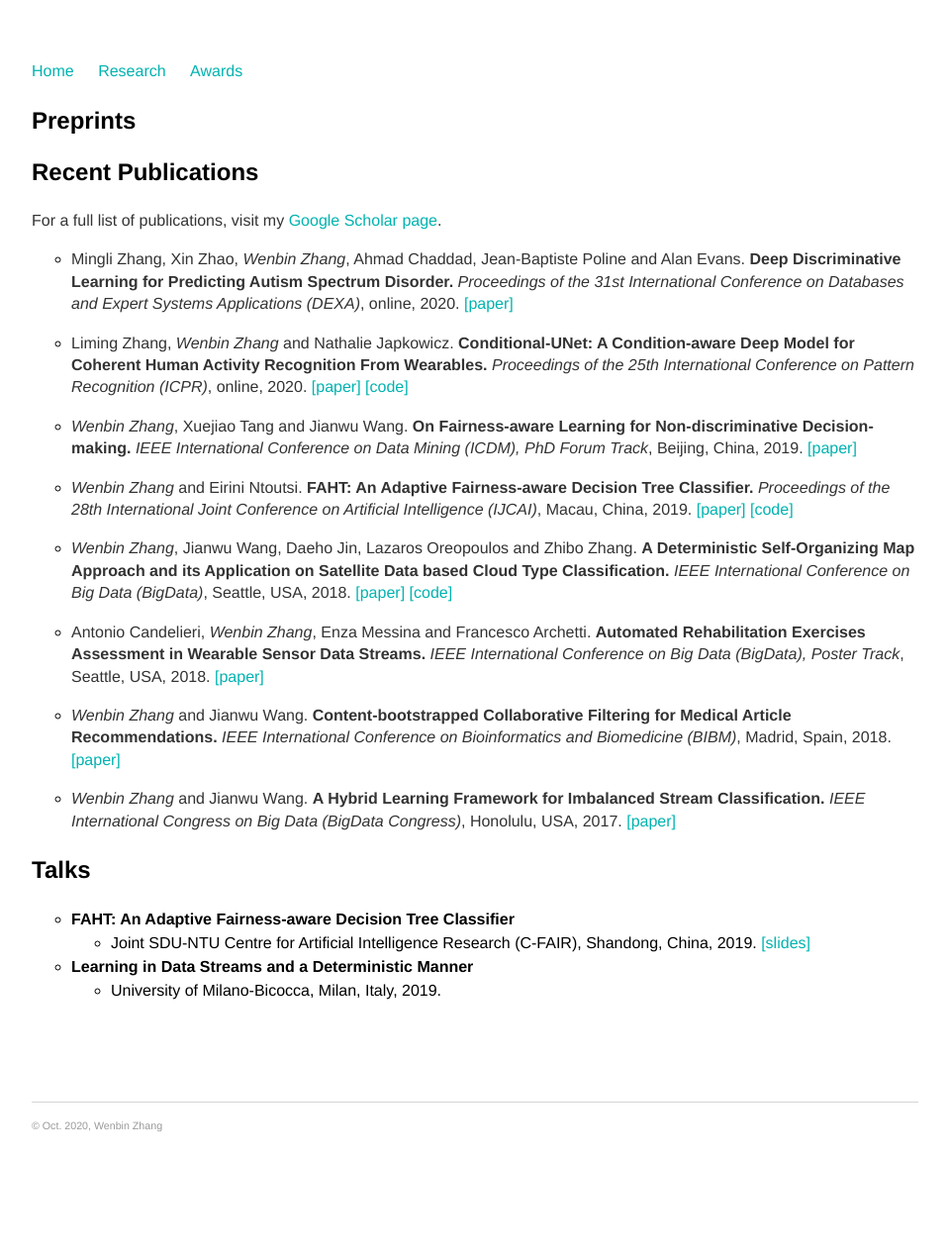
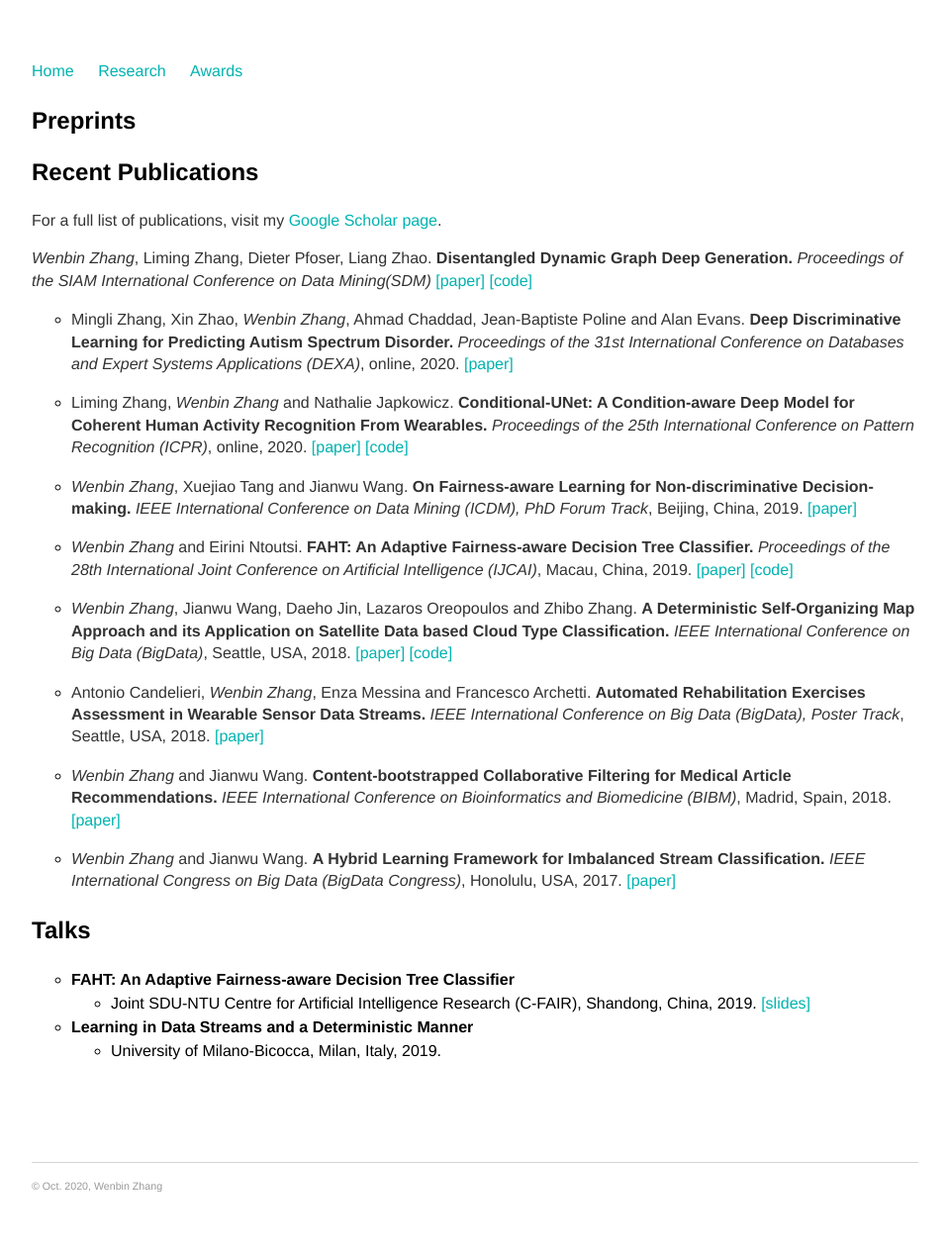
Before and after one commit to vanbanTruong/vanbanTruong.github.io, a Jekyll site: the page built from research.md, in a window 1280 px wide. Shown: the whole page at 99% size, without its empty margins (160-1119 px from the left). Built offline with Jekyll 4.4.1, drawn with Linux system fonts in a browser that asks for light colours; before the commit the page ends 1207 px from its top, so only the background shows below that.

Commit message:
Update research.md

```diff
--- a/research.md
+++ b/research.md
@@ -13,6 +13,7 @@ For a full list of publications, visit my [Google Scholar page](https://scholar.
 
 <!--* *Wenbin Zhang* and Albert Bifet. **FEAT: A Fairness-enhancing and Concept-adapting Decision Tree Classifier.** *Proceedings of the 23rd International Conference on Discovery Science (DS)*, online, 2020. [[paper]](/assets/DS20.pdf)-->
 
+*Wenbin Zhang*, Liming Zhang, Dieter Pfoser, Liang Zhao. **Disentangled Dynamic Graph Deep Generation.** *Proceedings of the SIAM International Conference on Data Mining(SDM)* [[paper]](/assets/SDM21.pdf) [[code]](https://github.com/vanbanTruong/D2G2)
 
 * Mingli Zhang, Xin Zhao, *Wenbin Zhang*, Ahmad Chaddad, Jean-Baptiste Poline and Alan Evans. **Deep Discriminative Learning for Predicting Autism Spectrum Disorder.** *Proceedings of the 31st International Conference on Databases and Expert Systems Applications (DEXA)*, online, 2020. [[paper]](/assets/DEXA20.pdf)
 
```
